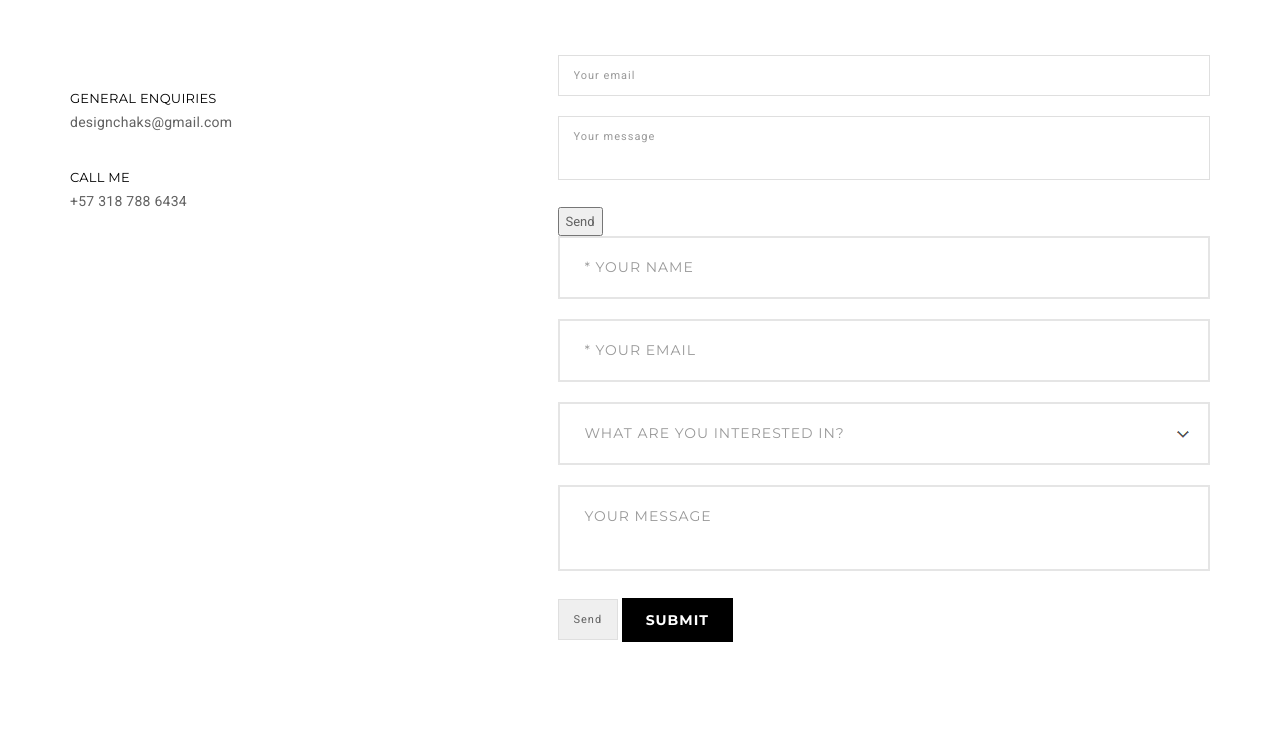
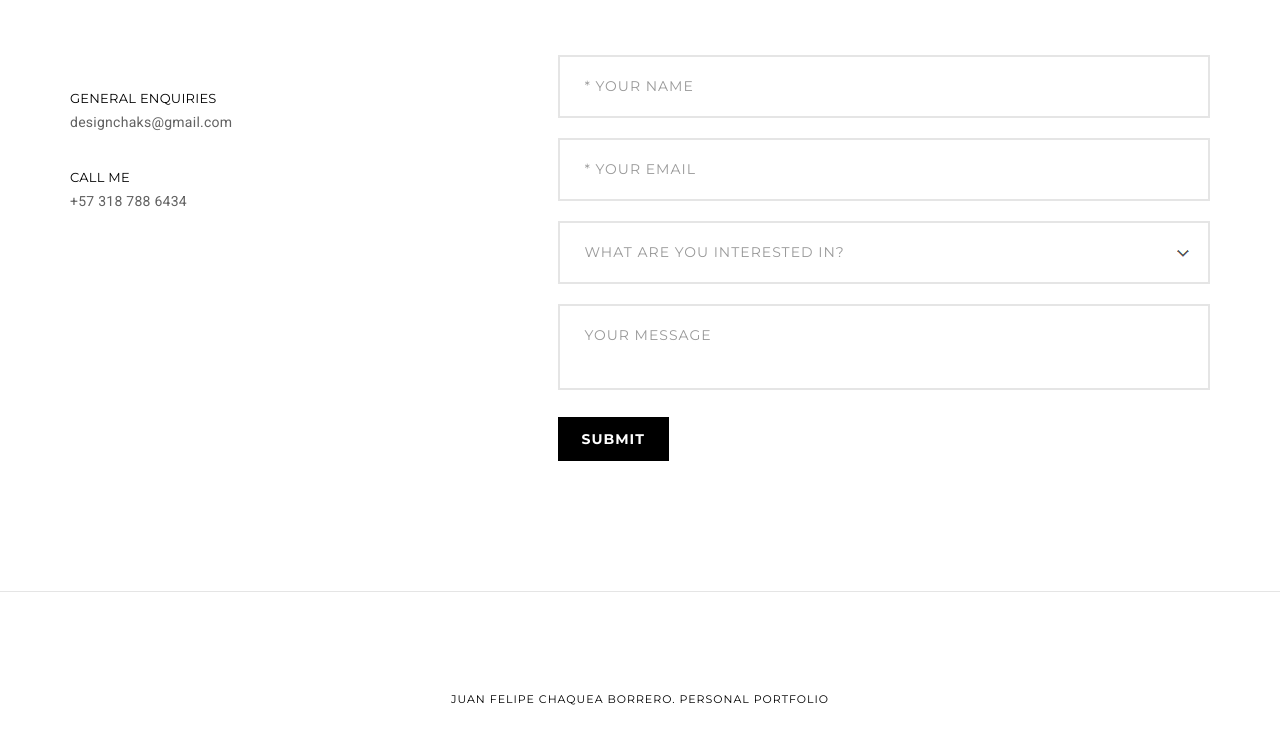
Before and after one commit to jfchaquea1021/prubaporta, a plain HTML site: page index.html in a window 1280 px wide. Shown: the part 4494-5243 px from the top of the page. Drawn offline with Linux system fonts and the light colour scheme.

Commit message:
Update index.html

```diff
--- a/index.html
+++ b/index.html
@@ -454,18 +454,13 @@
                     </div>
                     <!-- end text -->
                     <div class="col-md-7 col-sm-12 margin-nine no-margin-bottom no-margin-lr">
-                        <form method="POST" action="http://formspree.io/designchaks@gmail.com">
-  <input type="email" name="email" placeholder="Your email">
-  <textarea name="message" placeholder="Your message"></textarea>
-  <button type="submit">Send</button>
-</form>
-                        <form action="http://formspree.io/designchaks@gmail.com" method="POST">
+                      <form id="agencycontactform" action="email-templates/agency-contact.php" method="post">
                             <div id="success" class="no-margin-lr"></div>
                             <!-- input -->
                             <input type="text" name="name" id="name" placeholder="* YOUR NAME" class="big-input alt-font">
                             <!-- end input -->
                             <!-- input  -->
-                            <input type="email" name="_replyto" id="email" placeholder="* YOUR EMAIL" class="big-input alt-font">
+                            <input type="text" name="email" id="email" placeholder="* YOUR EMAIL" class="big-input alt-font">
                             <!-- end input -->
                             <!-- dropdown  -->
                             <div class="select-style big-select alt-font">
@@ -480,10 +475,9 @@
                             </div>
                             <!-- end dropdown  -->
                             <!-- textarea  -->
-                            <textarea name="body" id="comment" placeholder="YOUR MESSAGE" class="big-input alt-font"></textarea>
+                            <textarea name="comment" id="comment" placeholder="YOUR MESSAGE" class="big-input alt-font"></textarea>
                             <!-- end textarea  -->
                             <!-- button  -->
-                            <input type="submit" value="Send">
                             <button id="agency-contact-button" type="submit" class="highlight-button-dark btn btn-medium">Submit</button>
                             <!-- end button  -->
                         </form>
```
